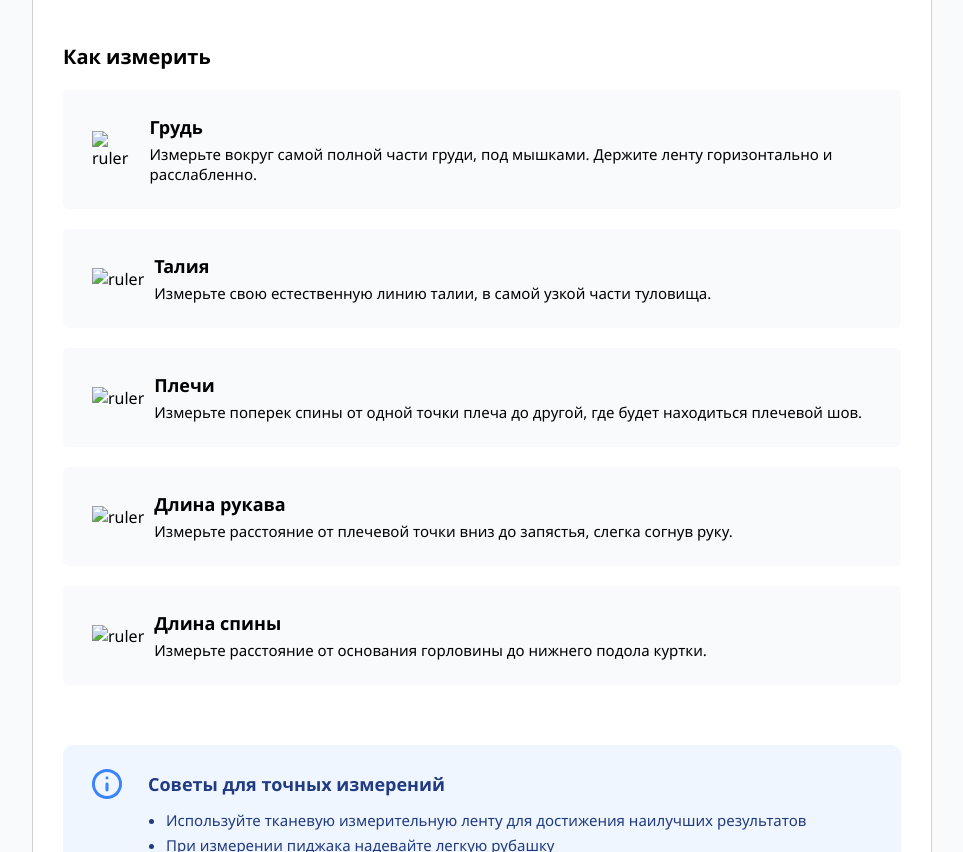
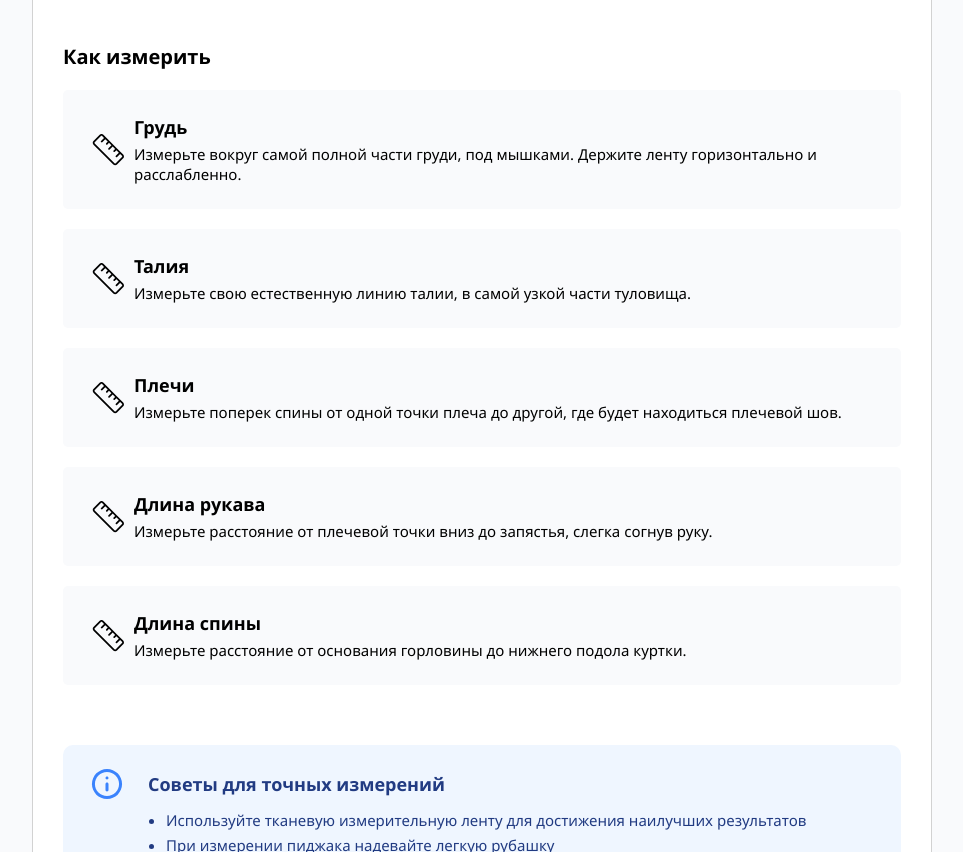
Before and after one commit to joriame/urbanbazara, a plain HTML site: page size-guide.html in a window 1280 px wide. Shown: the part 740-1592 px from the top of the page, without its empty margins (138-1101 px from the left). Drawn offline with Linux system fonts and the light colour scheme; the site is published under a folder, as on GitHub Pages, so addresses that start at the root find nothing.

Commit message:
сука опять комит

```diff
--- a/size-guide.html
+++ b/size-guide.html
@@ -212,7 +212,7 @@
           <h2>Как измерить</h2>
           <div class="guide-container">
             <div class="guide-block">
-              <img class="guide-img" src="/assets/icons/pepicons-pencil_ruler.svg" alt="ruler">
+              <img class="guide-img" src="assets/icons/pepicons-pencil_ruler.svg" alt="ruler">
               <div class="guide-text">
                 <h3 class="guide-title">Грудь</h3>
                 <p class="guide-description">Измерьте вокруг самой полной части груди, под мышками. Держите ленту
@@ -220,14 +220,14 @@
               </div>
             </div>
             <div class="guide-block">
-              <img class="guide-img" src="/assets/icons/pepicons-pencil_ruler.svg" alt="ruler">
+              <img class="guide-img" src="assets/icons/pepicons-pencil_ruler.svg" alt="ruler">
               <div class="guide-text">
                 <h3 class="guide-title">Талия</h3>
                 <p class="guide-description">Измерьте свою естественную линию талии, в самой узкой части туловища.</p>
               </div>
             </div>
             <div class="guide-block">
-              <img class="guide-img" src="/assets/icons/pepicons-pencil_ruler.svg" alt="ruler">
+              <img class="guide-img" src="assets/icons/pepicons-pencil_ruler.svg" alt="ruler">
               <div class="guide-text">
                 <h3 class="guide-title">Плечи</h3>
                 <p class="guide-description">Измерьте поперек спины от одной точки плеча до другой, где будет находиться
@@ -235,7 +235,7 @@
               </div>
             </div>
             <div class="guide-block">
-              <img class="guide-img" src="/assets/icons/pepicons-pencil_ruler.svg" alt="ruler">
+              <img class="guide-img" src="assets/icons/pepicons-pencil_ruler.svg" alt="ruler">
               <div class="guide-text">
                 <h3 class="guide-title">Длина рукава</h3>
                 <p class="guide-description">Измерьте расстояние от плечевой точки вниз до запястья, слегка согнув руку.
@@ -243,7 +243,7 @@
               </div>
             </div>
             <div class="guide-block">
-              <img class="guide-img" src="/assets/icons/pepicons-pencil_ruler.svg" alt="ruler">
+              <img class="guide-img" src="assets/icons/pepicons-pencil_ruler.svg" alt="ruler">
               <div class="guide-text">
                 <h3 class="guide-title">Длина спины</h3>
                 <p class="guide-description">Измерьте расстояние от основания горловины до нижнего подола куртки.</p>
```
